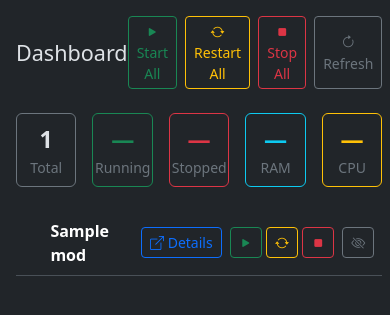
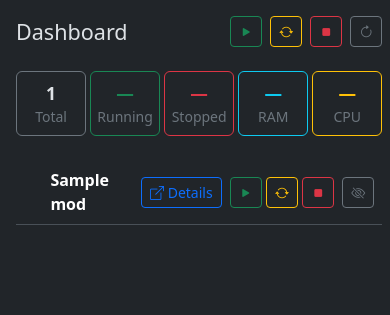
Before and after one commit to pyobs/pyobs-web-admin, a Django app: template templates/modules/dashboard.html in a window 390 px wide. Shown: the part 52-367 px from the top of the page. Run offline with Django 5.2, Linux system fonts and the light colour scheme; the template is opened without the code that fills it: most values are stand-ins (such as "Sample title", 1, 10 or a date in 2020).

Commit message:
Improve dashboard responsiveness on mobile
- Always show total RAM in GB in header stat to avoid line breaks
- Reduce stat card gutters to g-1 on mobile
- Hide button labels on mobile (icon-only for Start/Restart/Stop All and Refresh)

Co-Authored-By: Claude Sonnet 4.6 <noreply@anthropic.com>

```diff
--- a/templates/modules/dashboard.html
+++ b/templates/modules/dashboard.html
@@ -7,16 +7,16 @@
   <h4 class="mb-0">Dashboard</h4>
   <div class="d-flex gap-2">
     <button class="btn btn-sm btn-outline-success" id="btn-start-all" onclick="controlAll('start')">
-      <i class="bi bi-play-fill"></i> Start All
+      <i class="bi bi-play-fill"></i><span class="d-none d-md-inline"> Start All</span>
     </button>
     <button class="btn btn-sm btn-outline-warning" id="btn-restart-all" onclick="controlAll('restart')">
-      <i class="bi bi-arrow-repeat"></i> Restart All
+      <i class="bi bi-arrow-repeat"></i><span class="d-none d-md-inline"> Restart All</span>
     </button>
     <button class="btn btn-sm btn-outline-danger" id="btn-stop-all" onclick="controlAll('stop')">
-      <i class="bi bi-stop-fill"></i> Stop All
+      <i class="bi bi-stop-fill"></i><span class="d-none d-md-inline"> Stop All</span>
     </button>
     <button class="btn btn-sm btn-outline-secondary" onclick="refreshAllStatuses()">
-      <i class="bi bi-arrow-clockwise"></i> Refresh
+      <i class="bi bi-arrow-clockwise"></i><span class="d-none d-md-inline"> Refresh</span>
     </button>
   </div>
 </div>
@@ -27,7 +27,7 @@
   and contains <code>.yaml</code> files.
 </div>
 {% else %}
-<div class="row g-3 mb-4">
+<div class="row g-1 g-md-3 mb-4">
   <div class="col">
     <div class="card border-secondary text-center py-2">
       <div class="fs-3 fw-bold" id="stat-total">{{ modules|length }}</div>
@@ -125,6 +125,7 @@
 @media (max-width: 767.98px) {
   .status-badge { width: .65rem; height: .65rem; padding: 0; font-size: 0; vertical-align: middle; }
   .module-thead { display: none; }
+  #stat-total, #stat-running, #stat-stopped, #stat-ram, #stat-cpu { font-size: 1.1rem !important; }
 }
 </style>
 <script>
@@ -250,7 +251,7 @@ async function refreshAllStatuses() {
     const elCpu = document.getElementById('stat-cpu');
     if (elRunning) elRunning.textContent = running;
     if (elStopped) elStopped.textContent = stopped;
-    if (elRam) elRam.textContent = running > 0 ? fmtRam(totalRamMb) : '—';
+    if (elRam) elRam.textContent = running > 0 ? `${(totalRamMb / 1024).toFixed(1)} GB` : '—';
     if (elCpu) elCpu.textContent = running > 0 ? `${totalCpu.toFixed(1)}%` : '—';
 
     sortAndRender();
```
